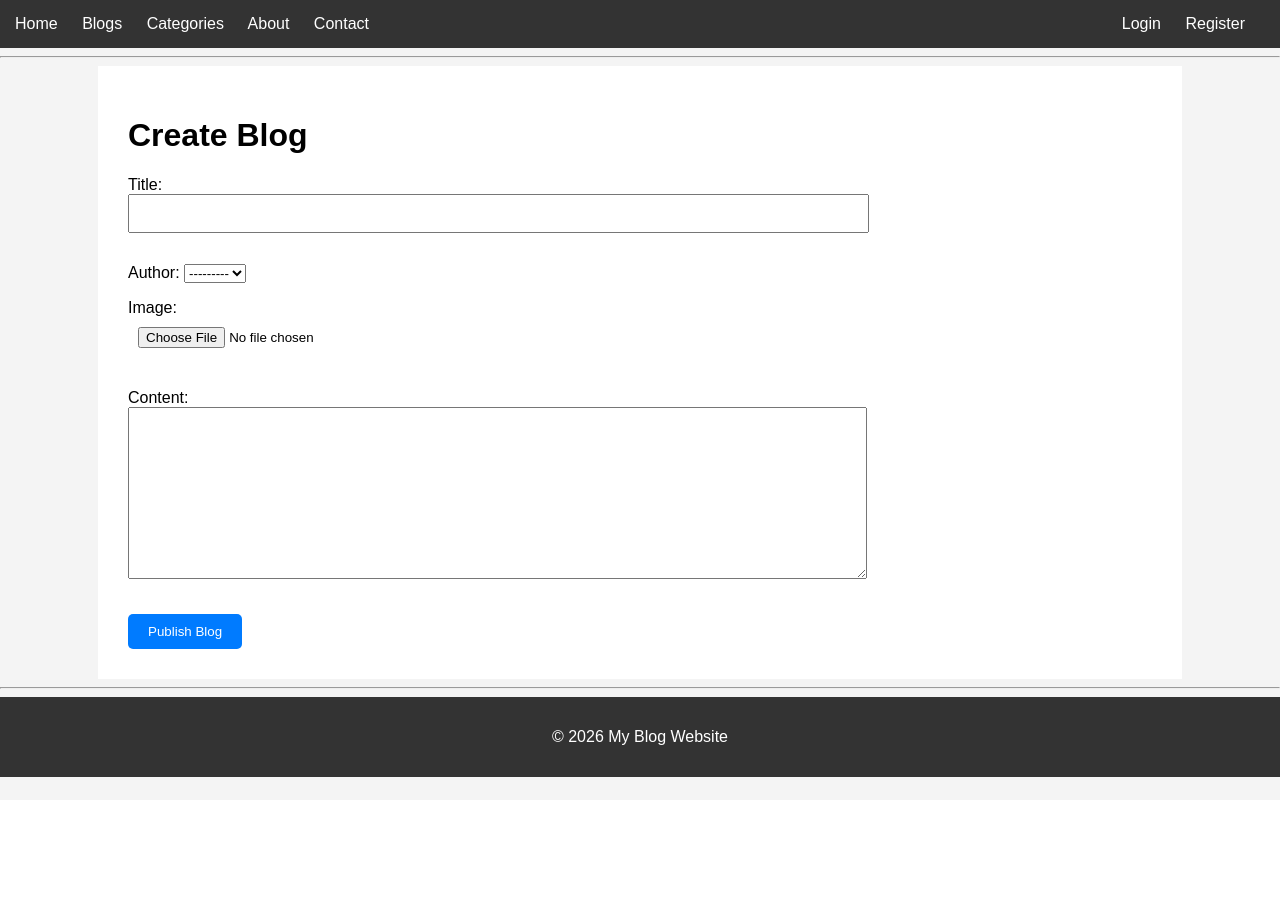
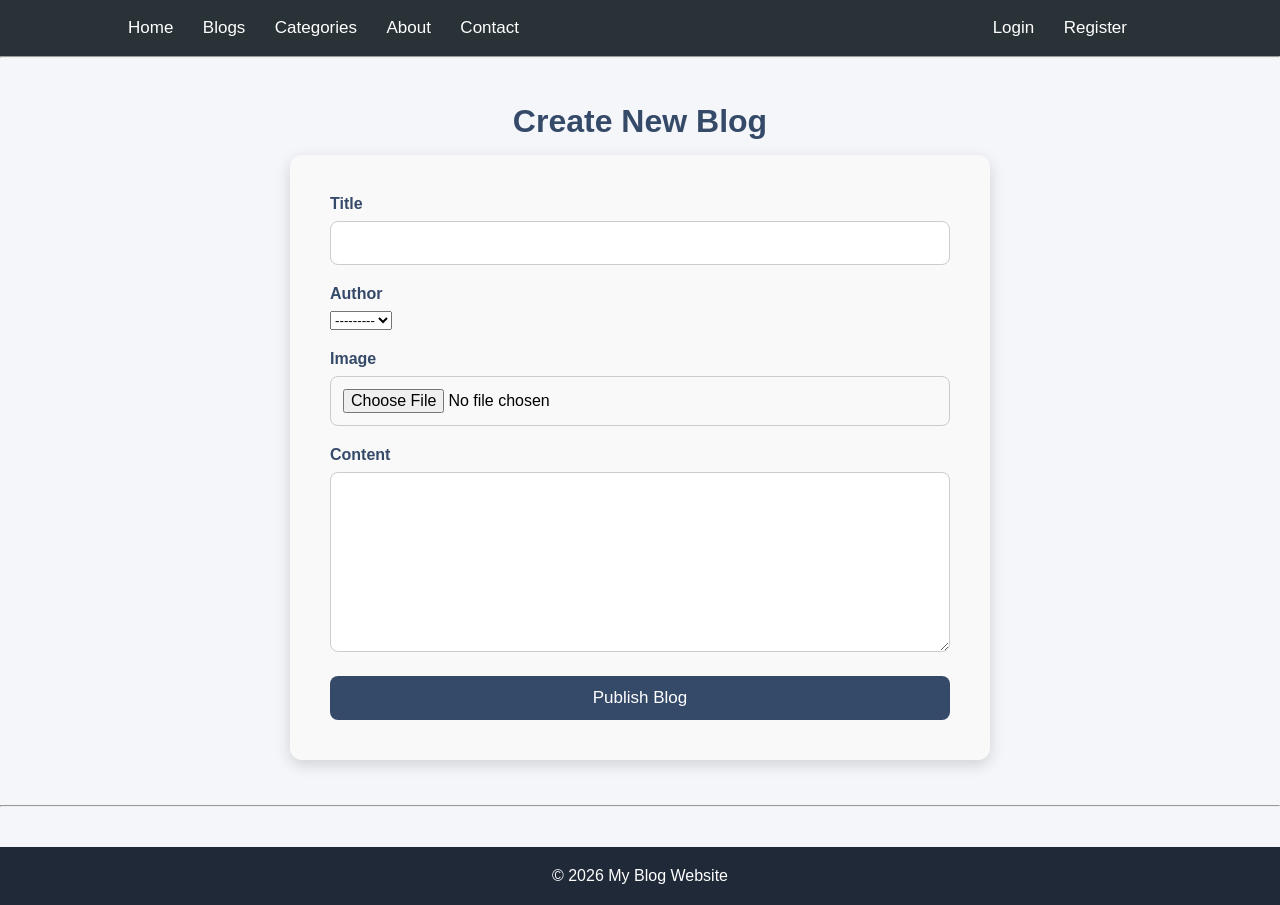
Before and after one commit to khushijeth/Blog-Website, a Django app: template blogapp/blog/templates/create_blog.html in a window 1280 px wide. Before the commit the page ends 777 px from the top, so only its background shows below. Run offline with Django 5.2, Linux system fonts and the light colour scheme; the template is opened without the code that fills it: values that come from a table or form of the project are taken from there, others are empty; data comes from the database, SQL or seed files in the repository; both versions use the stored data as it was after the commit.

Commit message:
4-5-26 css changes

```diff
--- a/blogapp/blog/static/style.css
+++ b/blogapp/blog/static/style.css
@@ -1,72 +1,197 @@
-body{
+*{
     margin:0;
-    font-family:Arial, Helvetica, sans-serif;
-    background:#f4f4f4;
+    padding:0;
+    box-sizing:border-box;
 }
 
+body{
+    font-family:Arial, Helvetica, sans-serif;
+    background:#f4f6f9;
+
+}
+
+/* Navbar */
+
 nav{
-    background:#333;
-    padding:15px;
+    background-color: #293236;
+    padding:18px 10%;
+    /* display: flex; */
+    justify-content: space-between;
+    align-items: center;
 }
 
 nav a{
     color:white;
     text-decoration:none;
-    margin-right:20px;
+    margin-right:25px;
+    font-size:17px;
+    font-weight: 500;
+    transition: 0.3s ease;
 }
+
+nav a:hover{
+    color:#38bdf8;
+}
+
+/* Main */
 
 main{
     width:80%;
-    margin:auto;
-    padding:30px;
-    background:white;
-    min-height:500px;
+    margin:40px auto;
+    display:flex;
+    flex-direction:column;
+    align-items:center;
 }
 
-/*  --- blog card --- */
+/* Header */
+
+.header{
+    display:flex;
+    justify-content:space-between;
+    align-items:center;
+    width:100%;
+    max-width:900px;
+    margin-bottom:30px;
+}
+
+/* Button */
+
+.btn{
+    background:#537cd6;
+    color:white;
+    text-decoration:none;
+    padding:12px 22px;
+    border-radius:8px;
+    border:none;
+    cursor:pointer;
+    font-size:16px;
+}
+
+.btn:hover{
+    background:#1d4ed8;
+}
+
+/* Blog Card */
 
 .blog-card{
-    background-color: white;
-    padding: 20px;
-    margin-bottom: 20px;
-    border-radius: 8px;
-    box-shadow: 0 0 8px rgba(0,0,0,0.1);
+    display:flex;
+    align-items:center;
+    background:white;
+    border-radius:12px;
+    width:100%;
+    max-width:900px;
+    margin:0 0 30px 0;
+    overflow:hidden;
+    box-shadow:0 5px 15px rgba(0,0,0,.1);
 }
 
-.blog-card h2{
-    color: #333;
+.blog-card img{
+    width:300px;
+    height:220px;
+    object-fit:cover;
+    flex-shrink:0;
 }
 
-.blog-card p{
-    columns: #555;
+.blog-content{
+    flex:1;
+    padding:25px;
 }
 
+.blog-content h2{
+    margin-bottom:10px;
+    color:#1e293b;
+}
+
+.author{
+    color:#031d58;
+    margin-bottom:15px;
+    font-weight:bold;
+}
+
+.date{
+    margin-top:20px;
+    color:gray;
+}
+
+/* Form */
+.form-container{
+    width: 100%;
+    max-width: 700px;
+    margin: 5px auto;
+    display: block;
+    float: none;
+}
+
+.form-heading{
+    text-align: center;
+    margin-bottom: 15px;
+    color: #354a68;
+}
+
+.form-card{
+    background: rgb(250, 249, 249);
+    padding: 40px;
+    border-radius: 12px;
+    box-shadow: 0 5px 15px rgba(0,0,0,.15);
+    width: 100%;
+    /* height: 50%; */
+    margin: 0 auto;
+}
+
+.form-group{
+    margin-bottom: 20px;
+}
+
+.form-group label{
+    display:block;
+    margin-bottom:8px;
+    font-weight:bold;
+    color:#354a68;
+}
+
+.form-group input,
+.form-group textarea{
+    width:100%;
+    padding:12px;
+    border:1px solid #ccc;
+    border-radius:8px;
+    font-size:16px;
+}
+
+.form-group textarea{
+    height:180px;
+    resize:vertical;
+}
+
+.form-group input:focus,
+.form-group textarea:focus{
+    outline:none;
+    border-color:#38bdf8;
+    box-shadow:0 0 5px rgba(56,189,248,.4);
+}
+
+.button{
+    width:100%;
+    padding:12px;
+    border:none;
+    border-radius:8px;
+    background:#354a68;
+    color:white;
+    font-size:17px;
+    cursor:pointer;
+    transition:.3s;
+}
+
+.button:hover{
+    background:#0a76a5;
+}
+
+/* Footer */
+
 footer{
-    background:#333;
+    background:#1f2937;
     color:white;
     text-align:center;
-    padding:15px;
+    padding:20px;
+    margin-top:40px;
 }
-
-button{
-    background-color: #007bff;
-    color: white;
-    padding: 10px 20px;
-    border: none;
-    border-radius: 5px;
-    cursor: pointer;
-}
-
-button:hover{
-    background-color: #0056b3;
-}
-
-form{
-    width: 70%;
-}
-
-input,textarea{
-    width: 100%;
-    padding: 10px;
-    margin-bottom: 15px;
-}
--- a/blogapp/blog/templates/base.html
+++ b/blogapp/blog/templates/base.html
@@ -11,7 +11,7 @@
 
     {% load static %}
 
-    <link rel="stylesheet" href="{% static 'css/style.css' %}">
+    <link rel="stylesheet" href="{% static 'style.css' %}">
 </head>
 <body>
 
@@ -49,7 +49,7 @@
 
     </footer>
 
-    <script src="{% static 'js/script.js' %}"></script>
+    <script src="{% static 'style.js' %}"></script>
 
 </body>
 </html>
--- a/blogapp/blog/templates/create_blog.html
+++ b/blogapp/blog/templates/create_blog.html
@@ -6,12 +6,44 @@ Create Blog
 
 {% block content %}
 
-<h1>Create Blog</h1>
-<form method="POST" enctype="multipart/form-data">
-    {% csrf_token %}
-    {{ form.as_p }}
-    <button type="submit">
-        Publish Blog
-    </button>
-</form>
+<div class="form-container">
+
+    <h1 class="form-heading">Create New Blog</h1>
+
+    <form method="POST" enctype="multipart/form-data">
+
+        {% csrf_token %}
+
+        <div class="form-card">
+
+            <div class="form-group">
+                <label>Title</label>
+                {{ form.title }}
+            </div>
+
+            <div class="form-group">
+                <label>Author</label>
+                {{ form.author }}
+            </div>
+
+            <div class="form-group">
+                <label>Image</label>
+                {{ form.image }}
+            </div>
+
+            <div class="form-group">
+                <label>Content</label>
+                {{ form.content }}
+            </div>
+
+            <button type="submit" class="button">
+                Publish Blog
+            </button>
+
+        </div>
+
+    </form>
+
+</div>
+
 {% endblock %}
```
Also changed, not shown: blogapp/blog/templates/home.html (+31 -18 lines), blogapp/blog/migrations/0003_alter_blog_author.py (added), blogapp/db.sqlite3, blogapp/media/blog_imaes/cry_a6Eg87o.jpeg (added).
